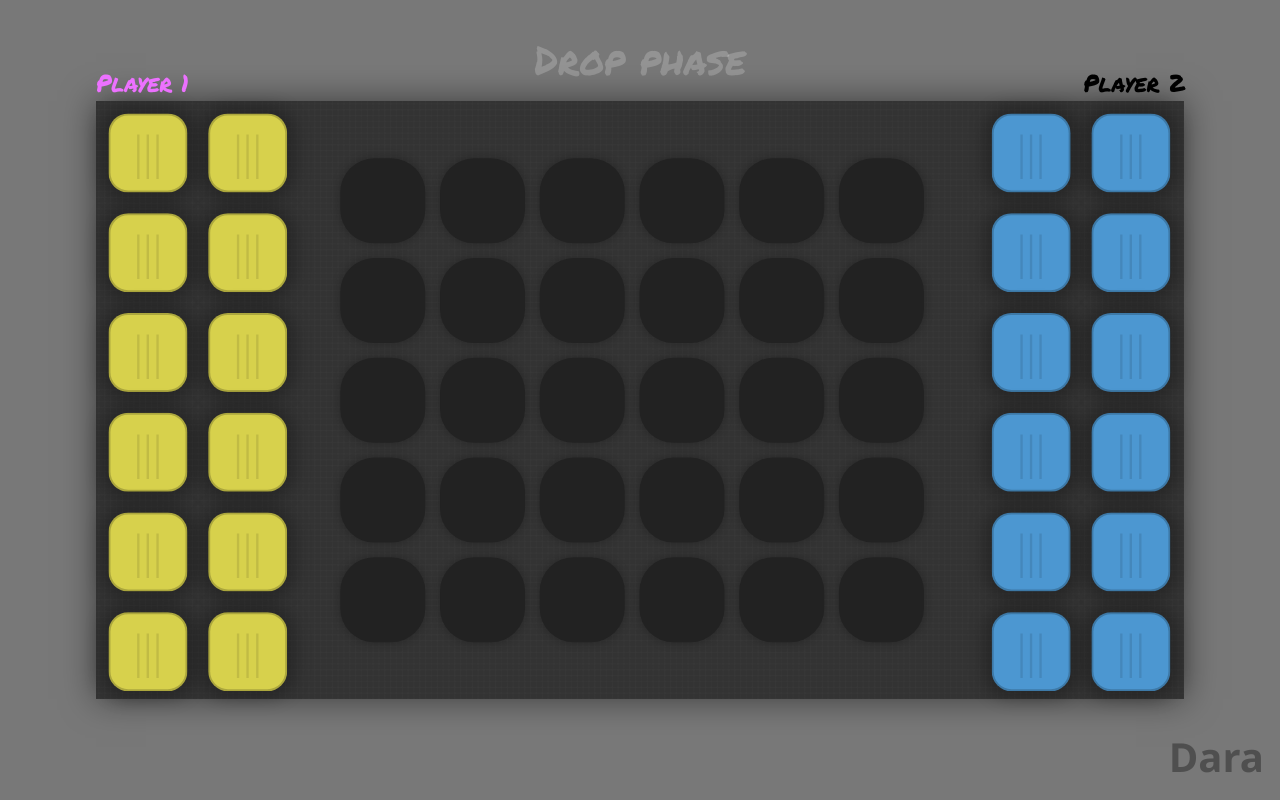
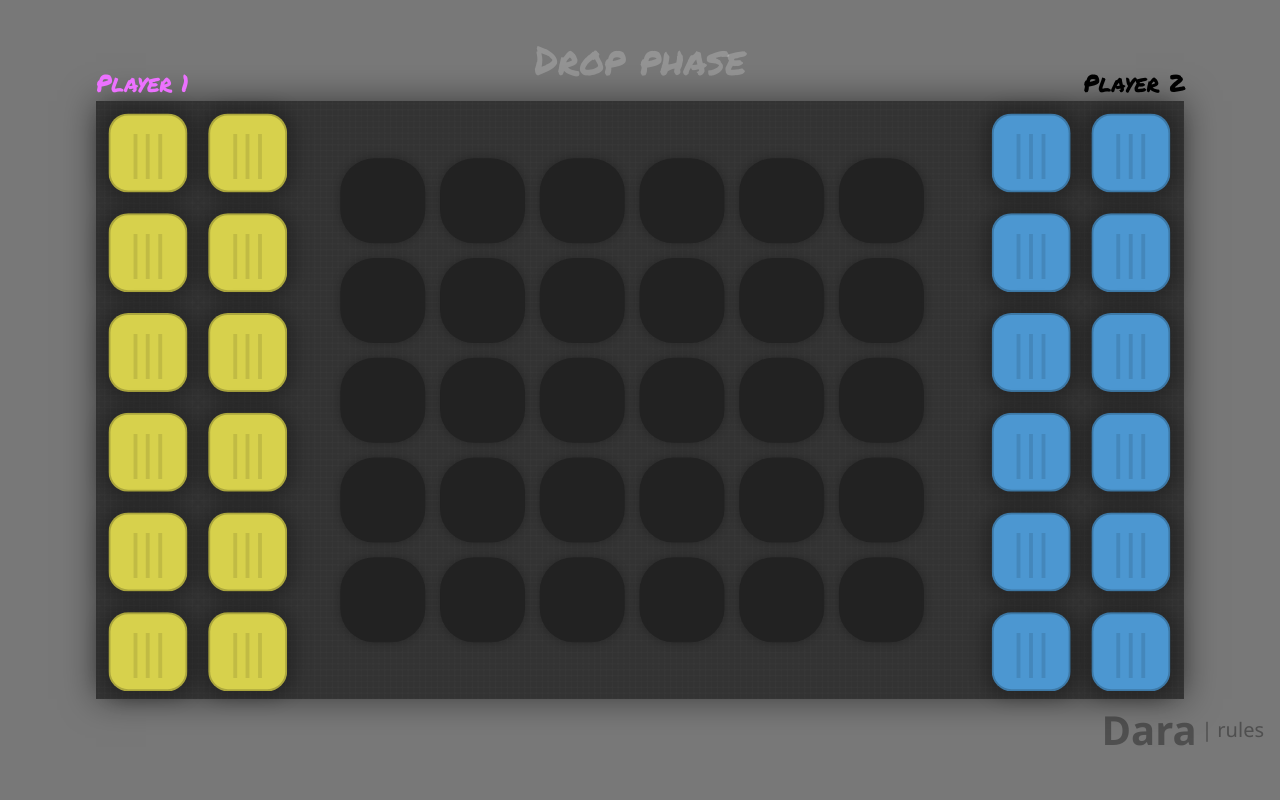
Before and after one commit to westoncb/dara, a React app: page / in a window 1280 px wide. Built offline with nearby package versions, Linux system fonts and the light colour scheme.

Commit message:
Add rules link

```diff
--- a/src/index.html
+++ b/src/index.html
@@ -8,7 +8,10 @@
 </head>
 
 <body>
-    <h1 class="title"><a href="https://en.wikipedia.org/wiki/Dara_(game)">Dara</a></h1>
+    <div class="title-area">
+        <h1 class="title"><a href="https://en.wikipedia.org/wiki/Dara_(game)">Dara</a>
+        </h1> | <div class="rules-link">rules</div>
+    </div>
     <div id="app"></div>
 </body>
 
--- a/src/style.css
+++ b/src/style.css
@@ -6,14 +6,6 @@ body {
     margin: 0;
     background-color: #787878;
     overflow: hidden;
-}
-
-.title {
-    position: absolute;
-    bottom: 0rem;
-    right: 0rem;
-    margin: 1rem;
-    font-size: 2.5rem;
     color: rgba(0,0,0,0.34);
     font-family: 'Segoe UI', Tahoma, Geneva, Verdana, sans-serif;
 }
@@ -35,6 +27,31 @@ a {
 }
 
 a:hover {
+    color: rgba(255, 255, 255,0.34);
+}
+
+.title-area {
+    position: absolute;
+    display: flex;
+    flex-direction: row;
+    align-items: center;
+    font-size: 1.25rem;
+    bottom: 0rem;
+    right: 0rem;
+    margin: 1rem;
+}
+
+.title {
+    font-size: 2.5rem;
+    margin-right: 0.3rem;
+}
+
+.rules-link {
+    cursor: pointer;
+    margin-left: 0.3rem;
+}
+
+.rules-link:hover {
     color: rgba(255, 255, 255,0.34);
 }
 
@@ -81,6 +98,7 @@ a:hover {
     justify-content: center;
     align-items: center;
     font-size: 3rem;
+    font-family: Arial, Helvetica, sans-serif;
     color: rgba(0, 0, 0, 0.1);
     border: 2px solid rgba(0, 0, 0, 0.2);
     position: absolute;
```
